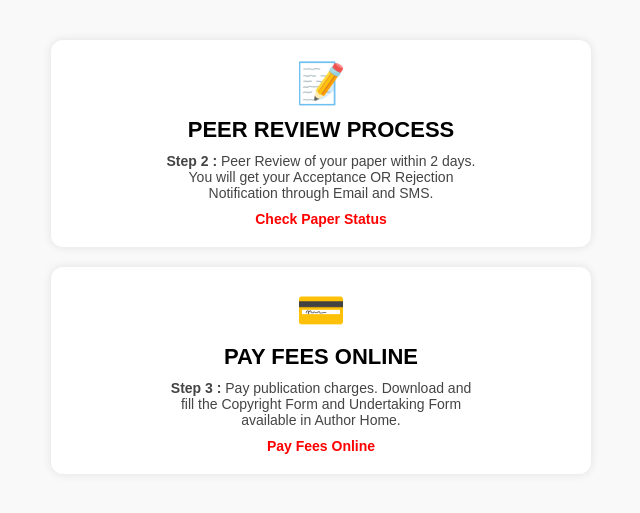
After one commit to Nithiyashree-2005/Web-design-, a Python web app: template NITHIYA/templates/home.html in a window 1280 px wide. The commit adds this page. Shown: the top 513 px of the page, without its empty margins (319-959 px from the left). Run offline with Jinja, Linux system fonts and the light colour scheme; the template is opened without the code that fills it, so the values that code supplies are empty.

Commit message:
Add files via upload

```diff
--- a/NITHIYA/static/paper_present.css
+++ b/NITHIYA/static/paper_present.css
@@ -1,6 +1,10 @@
 body{
     font-family: arial,sans-serif;
-    background: linear-gradient(90deg,#dbe2e7,#93def5);
+    background-image:url('/image/background_image.avif');
+    background-size: cover;
+    background-position: center;
+    background-repeat: no-repeat;
+    margin:0;
     padding:20px;
 }
 header{
--- /dev/null
+++ b/NITHIYA/templates/home.html
@@ -0,0 +1,80 @@
+<!-- paper_steps.html -->
+<!DOCTYPE html>
+<html lang="en">
+<head>
+  <meta charset="UTF-8">
+  <title>Paper Submission Steps</title>
+  <style>
+    body {
+      font-family: Arial, sans-serif;
+      background-color: #f9f9f9;
+      margin: 0;
+      padding: 20px;
+    }
+    .step-card {
+      background: #fff;
+      margin: 20px auto;
+      padding: 20px;
+      border-radius: 12px;
+      max-width: 500px;
+      box-shadow: 0 0 10px rgba(0,0,0,0.1);
+      text-align: center;
+      cursor: pointer;
+      transition: transform 0.2s ease;
+    }
+    .step-card:hover {
+      transform: translateY(-5px);
+    }
+    .step-icon {
+      font-size: 40px;
+      margin-bottom: 10px;
+    }
+    .step-title {
+      font-size: 22px;
+      font-weight: bold;
+      margin-bottom: 10px;
+    }
+    .step-desc {
+      font-size: 14px;
+      color: #444;
+    }
+    .step-link {
+      display: block;
+      color: red;
+      margin-top: 10px;
+      font-weight: bold;
+      text-decoration: none;
+    }
+    .step-link:hover {
+      text-decoration: underline;
+    }
+  </style>
+</head>
+<body>
+
+  <!-- Step 2 - Check Status -->
+  <div class="step-card" onclick="window.location.href='check_status.html'">
+    <div class="step-icon">📝</div>
+    <div class="step-title">PEER REVIEW PROCESS</div>
+    <div class="step-desc">
+      <strong>Step 2 :</strong> Peer Review of your paper within 2 days.<br>
+      You will get your Acceptance OR Rejection<br>
+      Notification through Email and SMS.
+      <a class="step-link">Check Paper Status</a>
+    </div>
+  </div>
+
+  <!-- Step 3 - Pay Fees -->
+  <div class="step-card" onclick="window.location.href='pay_fees.html'">
+    <div class="step-icon">💳</div>
+    <div class="step-title">PAY FEES ONLINE</div>
+    <div class="step-desc">
+      <strong>Step 3 :</strong> Pay publication charges. Download and<br>
+      fill the Copyright Form and Undertaking Form<br>
+      available in Author Home.
+      <a class="step-link">Pay Fees Online</a>
+    </div>
+  </div>
+
+</body>
+</html>
--- a/NITHIYA/templates/home_page.html
+++ b/NITHIYA/templates/home_page.html
@@ -8,7 +8,6 @@
 </head>
 <body>
     <header><center style="display:flex;
-                           justify-content: center;
                            background: #fff;">
     <img src="/image/main_logo1.webp"><p><strong>Alagappa Government Arts College
 Karaikudi - 630 003,<br> Tamilnadu, India <br>Nationally Re-accredited With 'B' Grade by NAAC and Ranked 76th in NIRF 2024</strong></p>
--- a/NITHIYA/templates/sumbit_paper.html
+++ b/NITHIYA/templates/sumbit_paper.html
@@ -8,7 +8,6 @@
 </head>
 <body>
      <header><center style="display:flex;
-                           justify-content: center;
                            background: #fff;"><img src="/image/main_logo1.webp"><p><strong>Alagappa Government Arts College
 Karaikudi - 630 003,<br> Tamilnadu, India <br>Nationally Re-accredited With 'B' Grade by NAAC and Ranked 76th in NIRF 2024</strong></p>
 <img src="/image/main_logo2.webp" alt=""></center></header>
--- a/NITHIYA/templates/view_submission.html
+++ b/NITHIYA/templates/view_submission.html
@@ -8,7 +8,6 @@
 </head>
 <body>
      <header><center style="display:flex;
-                           justify-content: center;
                            background: #fff;"><img src="/image/main_logo1.webp"><p><strong>Alagappa Government Arts College
 Karaikudi - 630 003,<br> Tamilnadu, India <br>Nationally Re-accredited With 'B' Grade by NAAC and Ranked 76th in NIRF 2024</strong></p>
 <img src="/image/main_logo2.webp" alt=""></center></header>
```
Also changed, not shown: NITHIYA/static/admin.css (added, +53 -0 lines), NITHIYA/templates/admin.html (added, +29 -0 lines), NITHIYA/templates/admin_login.html (added, +53 -0 lines), NITHIYA/templates/admin_page.html (+2 -6 lines), NITHIYA/image/back.jpg (added), NITHIYA/image/background_image.avif (added), 1 other file.
